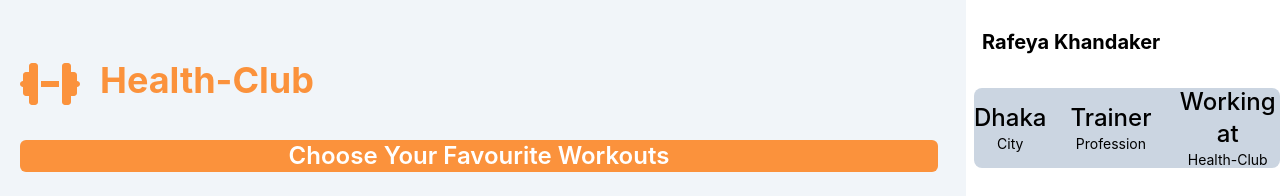
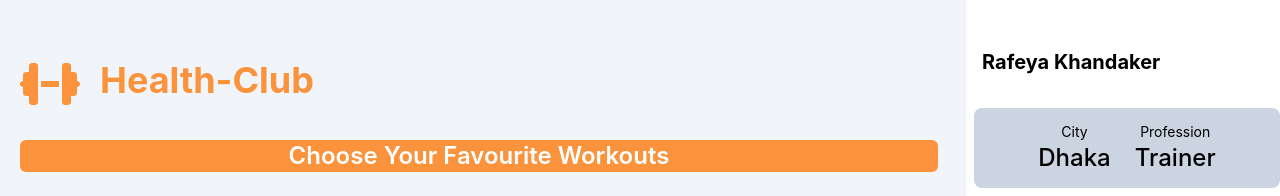
Before and after one commit to Rafeya-Shawon/Active-Club, a React (Create React App) app: page / in a window 1280 px wide. Shown: the top 196 px of the page. Built offline with nearby package versions, Linux system fonts and the light colour scheme.

Commit message:
fake data created

```diff
--- a/src/components/Card/Card.js
+++ b/src/components/Card/Card.js
@@ -23,7 +23,7 @@ const Card = (props) => {
           <button
             onClick={() => handleAddToCart(props.card)}
             className="bg-orange-400 text-white mt-1 py-2
-           hover:bg-orange-100 w-full h-2/4 rounded-2xl"
+           hover:bg-amber-500 w-full h-2/4 rounded-2xl"
           >
             <p>Add Time</p>
           </button>
--- a/src/components/Cart/Cart.js
+++ b/src/components/Cart/Cart.js
@@ -1,7 +1,7 @@
 import { ToastContainer, toast } from "react-toastify";
 import "react-toastify/dist/ReactToastify.css";
 
-const Cart = ({cart}) => {
+const Cart = ({ cart }) => {
   let exerciseTime = 0;
   for (const item of cart) {
     exerciseTime = exerciseTime + item.time;
@@ -20,39 +20,38 @@ const Cart = ({cart}) => {
   const notify = () => toast("Congrats You Are Done With Today's Workout!");
 
   return (
-    <div>
-      <div className="container  mt-5">
+    <div className="">
+      <div className="">
+        <div className="container mt-10">
           <div className="personal-info flex ml-2">
-
             <h3 className="text-xl ml-2 mt-2 font-bold">Rafeya Khandaker</h3>
           </div>
 
           <div className="my-info mt-8 bg-slate-300 ml-2 flex justify-center items-center gap-16  md:gap-4 lg:gap-6 h-20 rounded-lg">
-          <div className="city">
-            <h4 className="font-medium text-lg md:text-md lg:text-2xl">Dhaka</h4>
+            <div>
               <h3 className=" text-sm text-center">City</h3>
+              <h4 className="font-medium text-lg md:text-md lg:text-2xl">
+                Dhaka
+              </h4>
             </div>
-          <div className="profession">
+            <div>
+              <h3 className=" text-sm text-center">Profession</h3>
               <h4 className="font-medium text-lg md:text-md lg:text-2xl">
                 Trainer
               </h4>
-            <h3 className=" text-sm text-center">Profession</h3>
-          </div>
-          <div className="club">
-            <h4 className="font-medium text-lg md:text-md lg:text-2xl text-center">
-              Working at
-            </h4>
-            <h3 className=" text-sm ">Health-Club</h3>
             </div>
           </div>
 
-        <h3 className="mt-6 text-2xl font-medium ml-2 text-left">Add A Break</h3>
+          <h3 className="mt-6 text-2xl font-medium ml-2 text-left">
+            Add A Break
+          </h3>
 
           <div className="break">
             <div className="my-info mt-3 bg-slate-300 ml-2 flex justify-center items-center gap-16 md:gap-2 lg:gap-8 h-20 rounded-lg">
               <button
                 onClick={() => breakTime(10)}
-              className="bg-orange-400 px-2 py-2 text-white rounded-full hover:bg-orange-200" >
+                className="bg-orange-400 px-2 py-2 text-white rounded-full hover:bg-orange-200"
+              >
                 <span>10</span>s
               </button>
 
@@ -79,7 +78,9 @@ const Cart = ({cart}) => {
             </div>
           </div>
 
-        <h3 className="mt-6 mb-4 text-2xl font-medium ml-2 text-left">Exercise Details</h3>
+          <h3 className="mt-6 mb-4 text-2xl font-medium ml-2 text-left">
+            Exercise Details
+          </h3>
 
           <div className="exercise-time ml-2 bg-slate-300 h-16 rounded-lg flex justify-between items-center">
             <h3 className="ml-2 font-semibold text-md">Exercise Time</h3>
@@ -97,7 +98,7 @@ const Cart = ({cart}) => {
 
           <div className="flex items-center justify-center">
             <button
-            className="bg-orange-400 text-white px-16 mt-3  py-2 rounded-xl"
+              className="bg-orange-400 text-white px-16 mt-3  py-2 rounded-xl hover:bg-yellow-500"
               onClick={notify}
             >
               Task Completed!
@@ -106,6 +107,7 @@ const Cart = ({cart}) => {
           </div>
         </div>
       </div>
+    </div>
   );
 };
 
--- a/src/components/Page/Page.js
+++ b/src/components/Page/Page.js
@@ -51,7 +51,7 @@ const Page = () => {
               </div>
             </div>
           </div>
-          <div className="info-container bg-white">
+          <div className="info-container bg-white sticky top-0">
             <Cart cart={cart}></Cart>
           </div>
         </div>
```
Lines whose indentation alone changed are shown as unchanged.
